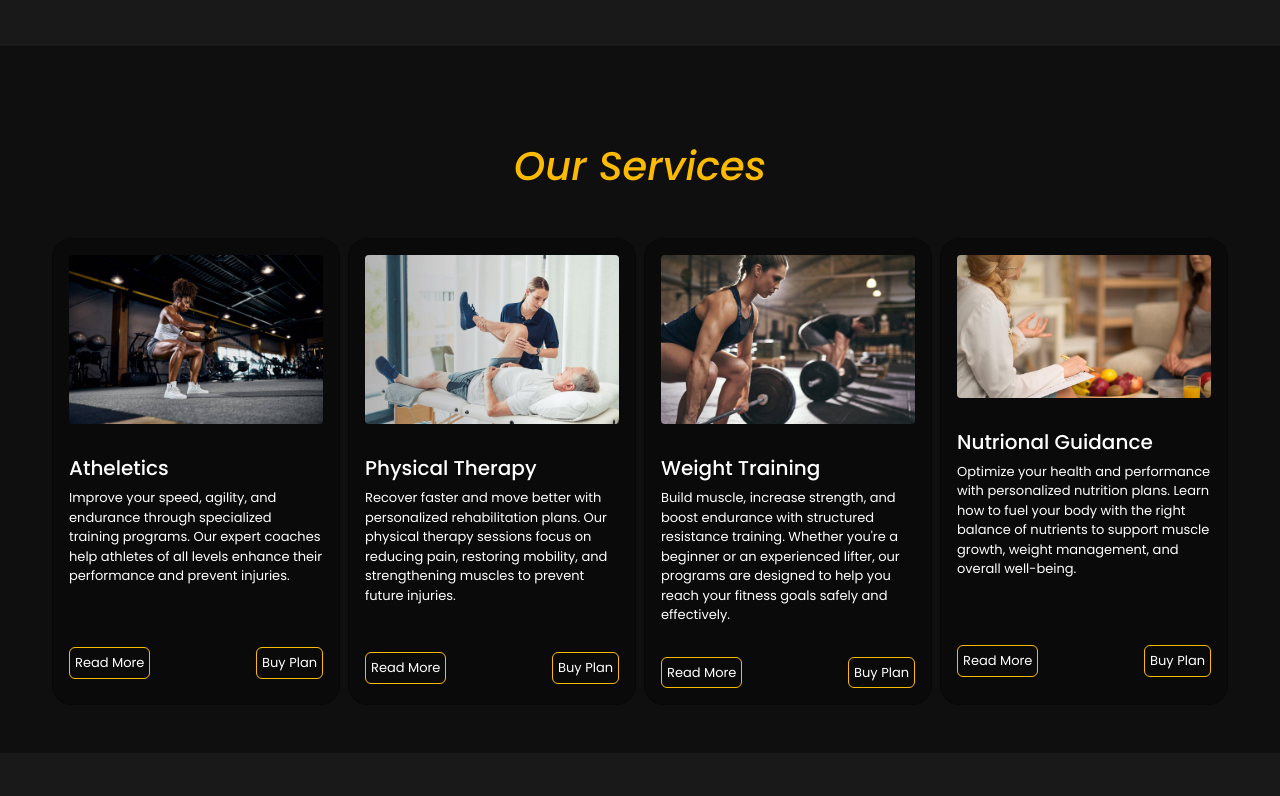
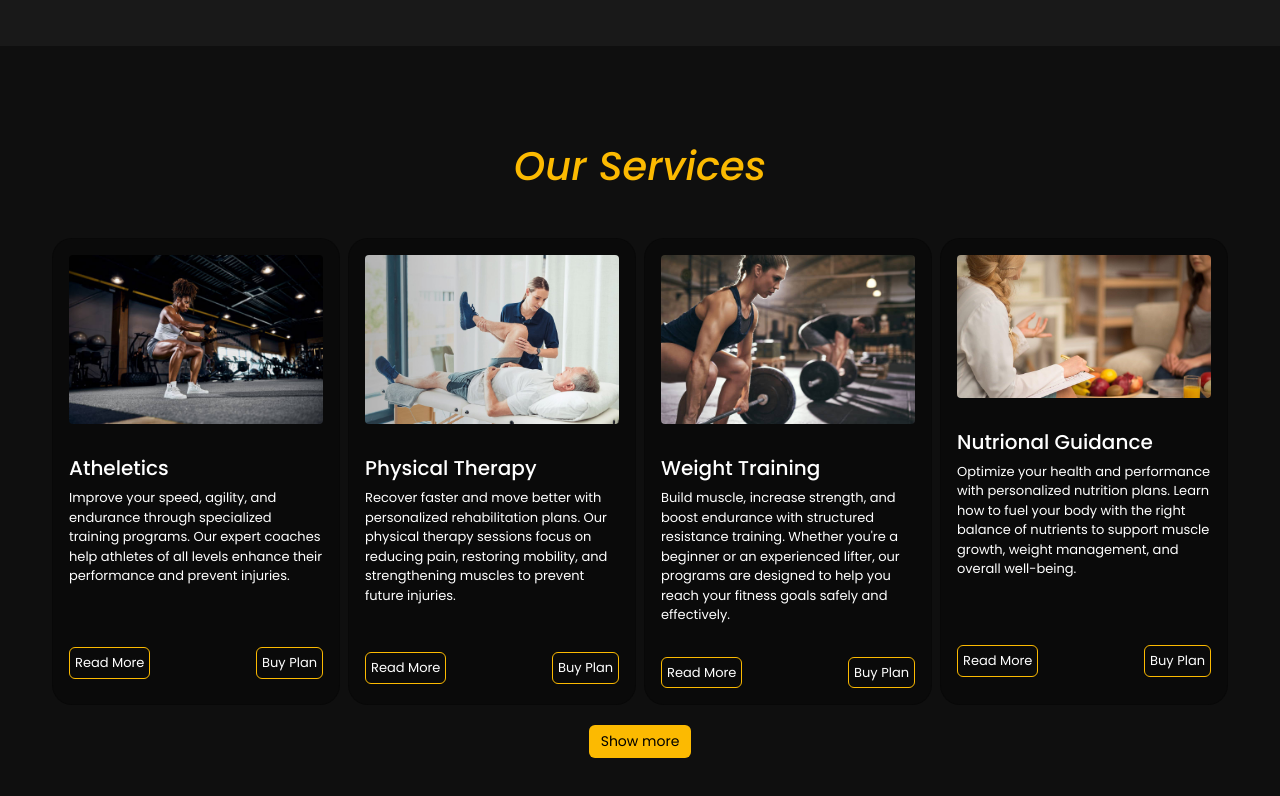
Before and after one commit to marinzilic7/FitZoneGym, a Nuxt app: page / in a window 1280 px wide. Shown: the part 789-1585 px from the top of the page. Before the commit the page ends 1542 px from the top, so only its background shows below. Built offline with nearby package versions, Linux system fonts and the light colour scheme.

Commit message:
dodavanje galerije

```diff
--- /dev/null
+++ b/components/Gallery.vue
@@ -0,0 +1,5 @@
+<template>
+    <div class="main-gallery">
+
+    </div>
+</template>
--- a/components/Services.vue
+++ b/components/Services.vue
@@ -29,6 +29,9 @@ import services from "~/static/services.json";
           <button class="btn">Buy Plan</button>
         </div>
       </div>
+    </div>
+    <div class="d-flex justify-content-center align-items-center">
+      <button class="show-more btn">Show more</button>
     </div>
   </div>
 </template>
@@ -77,6 +80,17 @@ import services from "~/static/services.json";
       color: #fff;
       font-size: 13px;
       padding: 5px;
+    }
+  }
+
+  .show-more{
+    background-color: $button-color;
+    color: #000;
+    border: none;
+    margin-top: 20px;
+    font-size:14px;
+    &:hover{
+      background-color: darken($button-color, 10%);
     }
   }
 }
--- a/pages/index.vue
+++ b/pages/index.vue
@@ -55,6 +55,7 @@
     </div>
   </div>
   <Services/>
+  <Gallery/>
 </template>
 
 <style lang="scss" scoped>
```
